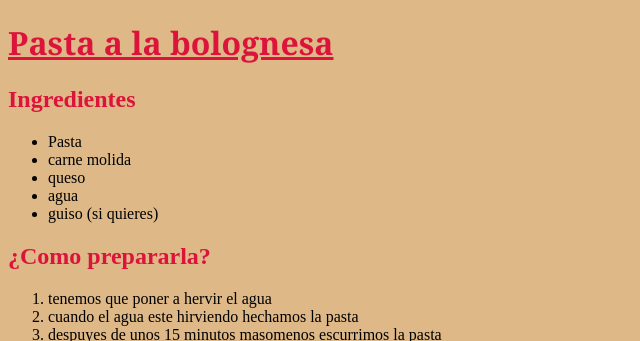
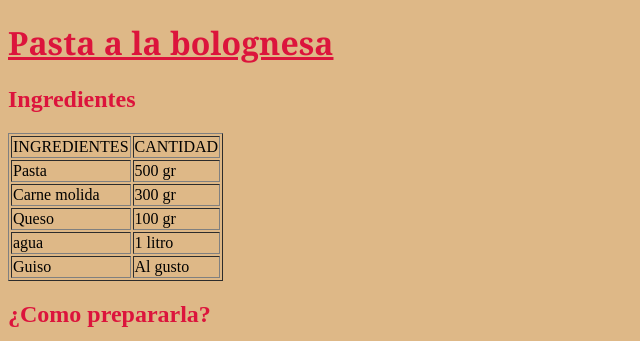
Before and after one commit to jhojan777alexis/jhojan777alexis.github.io, a plain HTML site: page index.html in a window 1280 px wide. Shown: the top 341 px of the page, without its empty margins (0-640 px from the left). Drawn offline with Linux system fonts and the light colour scheme.

Commit message:
Add files via upload

```diff
--- a/index.html
+++ b/index.html
@@ -9,13 +9,32 @@
 <body style="background: burlywood;">
    <h1 style="color: crimson; font-family: Cambria, Cochin, Georgia, Times, 'Times New Roman', serif;"> <u>Pasta a la bolognesa</u>  </h1>
     <h2 style="color: crimson;"> <b>Ingredientes</b> </h2>
-       <p><ul>
-           <li>Pasta</li>
-           <li>carne molida</li>
-           <li>queso</li>
-           <li>agua</li>
-           <li>guiso (si quieres)</li>
-       </ul></p>
+    <table border="1">
+        <tr>
+            <td>INGREDIENTES</td>
+            <TD>CANTIDAD</TD>
+        </tr>
+        <TR>
+            <TD>Pasta</TD>
+            <td>500 gr</td>
+        </TR>
+        <tr>
+            <td>Carne molida</td>
+            <td>300 gr</td>
+        </tr>
+        <TR>
+            <TD>Queso</TD>
+            <td>100 gr</td>
+        </TR>
+        <tr>
+            <td>agua</td>
+            <td>1 litro</td>
+        </tr>
+        <tr>
+            <td>Guiso</td>
+            <td>Al gusto</td>
+        </tr>
+    </table>
        <h2 style="color: crimson;">¿Como prepararla?</h2>
        <p>
         <ol>
```
